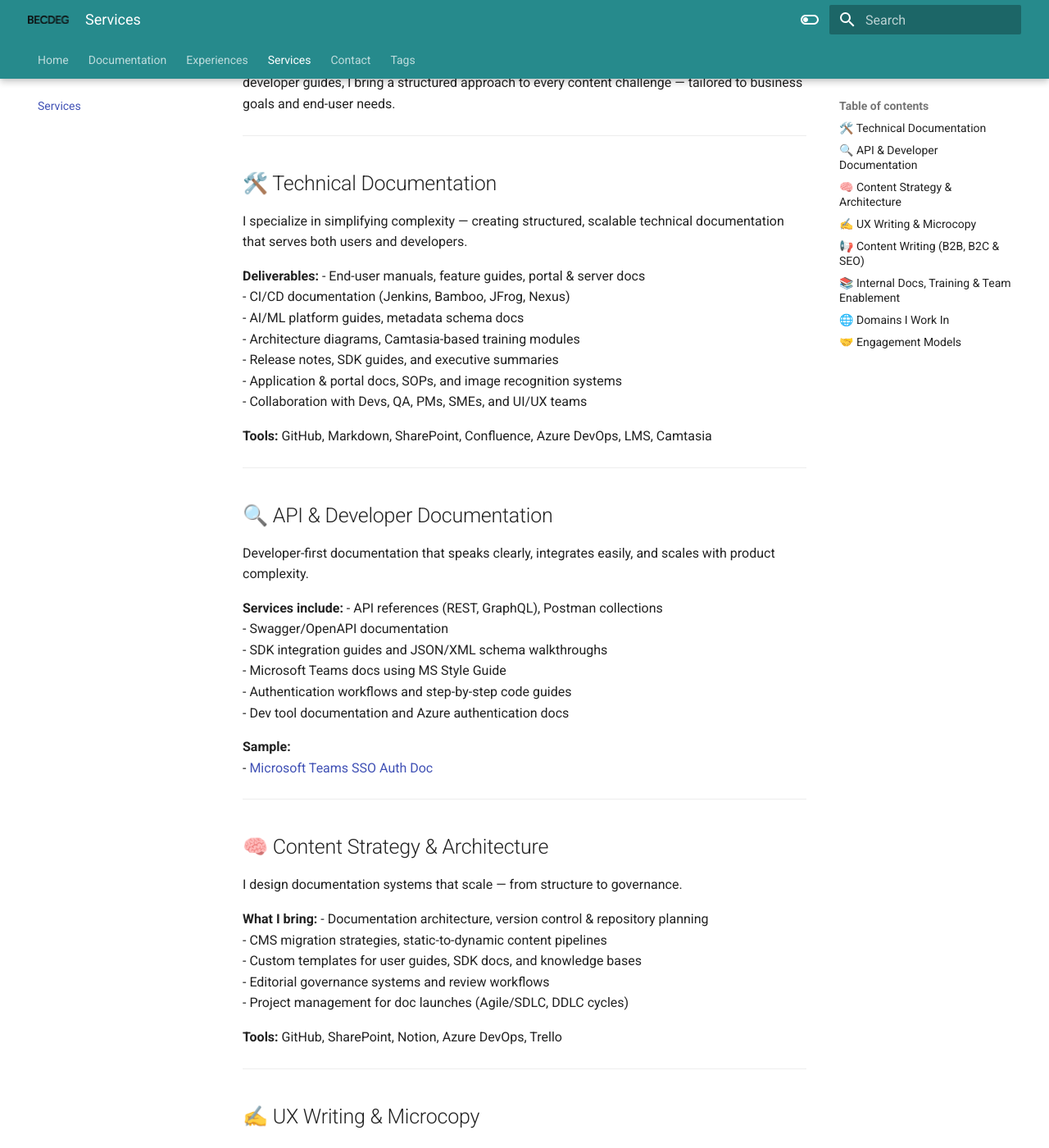
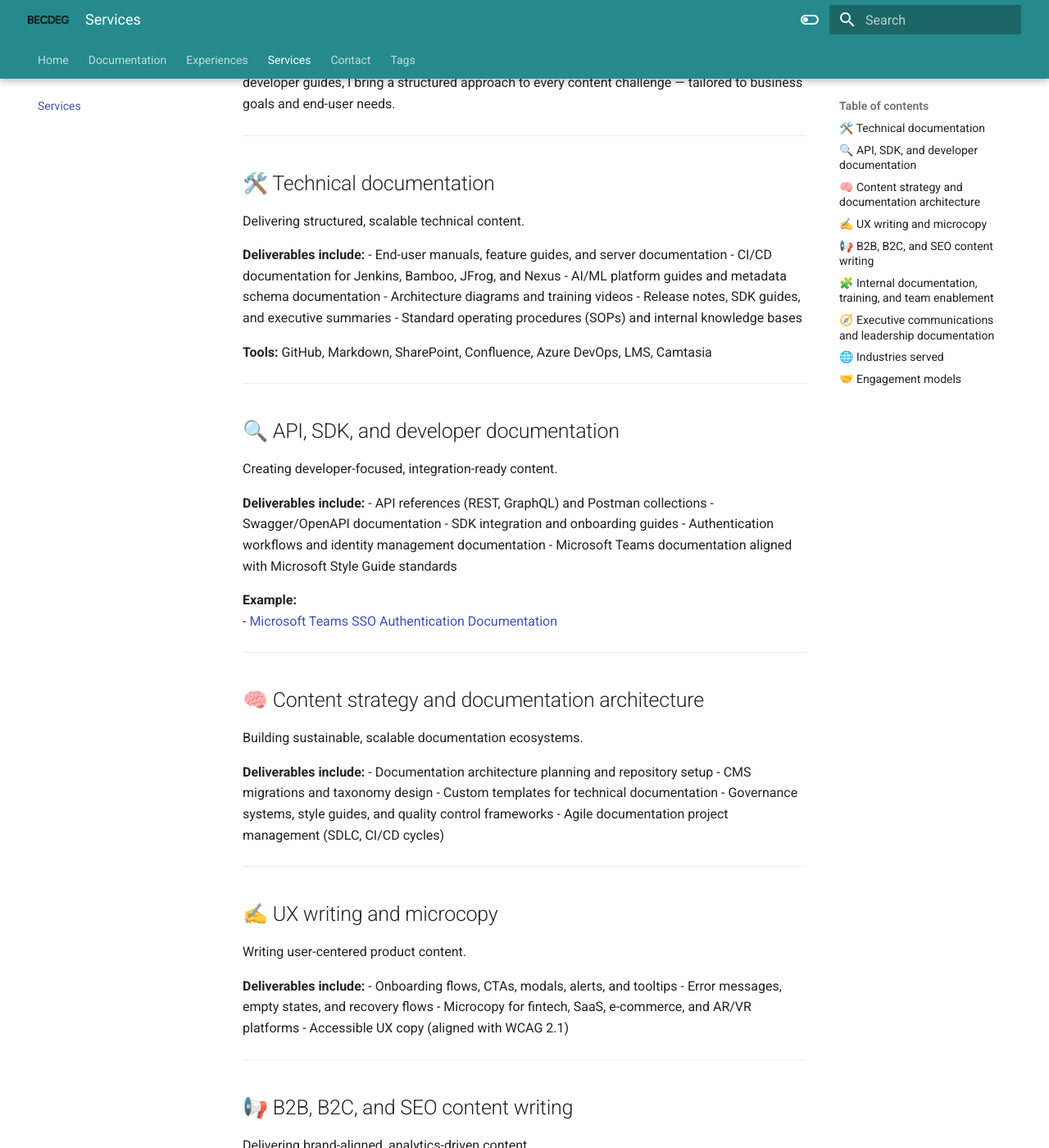
Before and after one commit to harshkanth/Becdeg-docs, an MkDocs documentation site: the page built from docs/services.md, in a window 1280 px wide and 1400 px high, scrolled down 232 px. Shown: the whole window at 82% size. Built offline with MkDocs 1.6.1 and Material for MkDocs 9.7.7, drawn with Linux system fonts in a browser that asks for light colours; some of the changed text lies outside the part shown.

Commit message:
new updates

```diff
--- a/docs/services.md
+++ b/docs/services.md
@@ -6,114 +6,116 @@ From building full-scale documentation systems to writing SEO blogs, UX microcop
 
 ---
 
-## 🛠️ Technical Documentation
+## 🛠️ Technical documentation
 
-I specialize in simplifying complexity — creating structured, scalable technical documentation that serves both users and developers.
+Delivering structured, scalable technical content.
 
-**Deliverables:**
-- End-user manuals, feature guides, portal & server docs
-- CI/CD documentation (Jenkins, Bamboo, JFrog, Nexus)
-- AI/ML platform guides, metadata schema docs
-- Architecture diagrams, Camtasia-based training modules
+**Deliverables include:**
+- End-user manuals, feature guides, and server documentation
+- CI/CD documentation for Jenkins, Bamboo, JFrog, and Nexus
+- AI/ML platform guides and metadata schema documentation
+- Architecture diagrams and training videos
 - Release notes, SDK guides, and executive summaries
-- Application & portal docs, SOPs, and image recognition systems
-- Collaboration with Devs, QA, PMs, SMEs, and UI/UX teams
+- Standard operating procedures (SOPs) and internal knowledge bases
 
 **Tools:** GitHub, Markdown, SharePoint, Confluence, Azure DevOps, LMS, Camtasia
 
 ---
 
-## 🔍 API & Developer Documentation
+## 🔍 API, SDK, and developer documentation
 
-Developer-first documentation that speaks clearly, integrates easily, and scales with product complexity.
+Creating developer-focused, integration-ready content.
 
-**Services include:**
-- API references (REST, GraphQL), Postman collections
+**Deliverables include:**
+- API references (REST, GraphQL) and Postman collections
 - Swagger/OpenAPI documentation
-- SDK integration guides and JSON/XML schema walkthroughs
-- Microsoft Teams docs using MS Style Guide
-- Authentication workflows and step-by-step code guides
-- Dev tool documentation and Azure authentication docs
+- SDK integration and onboarding guides
+- Authentication workflows and identity management documentation
+- Microsoft Teams documentation aligned with Microsoft Style Guide standards
 
-**Sample:**
-- [Microsoft Teams SSO Auth Doc](https://docs.microsoft.com/en-us/microsoftteams/platform/bots/how-to/authentication/auth-aad-sso-bots)
+**Example:**
+- [Microsoft Teams SSO Authentication Documentation](https://learn.microsoft.com/en-us/microsoftteams/platform/bots/how-to/authentication/auth-aad-sso-bots)
 
 ---
 
-## 🧠 Content Strategy & Architecture
+## 🧠 Content strategy and documentation architecture
 
-I design documentation systems that scale — from structure to governance.
+Building sustainable, scalable documentation ecosystems.
 
-**What I bring:**
-- Documentation architecture, version control & repository planning
-- CMS migration strategies, static-to-dynamic content pipelines
-- Custom templates for user guides, SDK docs, and knowledge bases
-- Editorial governance systems and review workflows
-- Project management for doc launches (Agile/SDLC, DDLC cycles)
-
-**Tools:** GitHub, SharePoint, Notion, Azure DevOps, Trello
+**Deliverables include:**
+- Documentation architecture planning and repository setup
+- CMS migrations and taxonomy design
+- Custom templates for technical documentation
+- Governance systems, style guides, and quality control frameworks
+- Agile documentation project management (SDLC, CI/CD cycles)
 
 ---
 
-## ✍️ UX Writing & Microcopy
+## ✍️ UX writing and microcopy
 
-I write for the interface with empathy and clarity — making product experiences seamless and human.
+Writing user-centered product content.
 
-**Deliverables:**
-- Tooltips, onboarding flows, modals, alerts, and CTAs
-- Mobile UX copy (Touch'N'Go), fintech microcopy, and web UIs
-- Error messages, confirmation dialogs, and empty state content
-- Writing for AR/VR and autonomous retail platforms
+**Deliverables include:**
+- Onboarding flows, CTAs, modals, alerts, and tooltips
+- Error messages, empty states, and recovery flows
+- Microcopy for fintech, SaaS, e-commerce, and AR/VR platforms
+- Accessible UX copy (aligned with WCAG 2.1)
 
 ---
 
-## 📢 Content Writing (B2B, B2C & SEO)
+## 📢 B2B, B2C, and SEO content writing
 
-Clear, brand-aligned writing for web, marketing, and product storytelling.
+Delivering brand-aligned, analytics-driven content.
 
-**Writing Scope:**
-- SEO blogs, whitepapers, case studies
-- Landing pages, product descriptions, requirement docs
-- Ghostwriting for Amazon, BMW USA, Western Union
-- Content audits, keyword planning, and analytics-based writing
-- Tone consistency across cross-channel platforms
-
-**Tools:** WordPress, Google Docs, SEMrush, Grammarly, Figma
+**Deliverables include:**
+- SEO blogs, whitepapers, and case studies
+- Landing pages and product descriptions
+- Requirement documentation and RFP content
+- Ghostwriting for major brands
+- Content audits, keyword planning, and SEO optimization
 
 ---
 
-## 📚 Internal Docs, Training & Team Enablement
+## 🧩 Internal documentation, training, and team enablement
 
-Documentation leadership means enabling others — I create systems for sustainability.
+Developing internal knowledge management systems.
 
-**Team-focused content:**
-- Internal wikis, knowledge bases, and SOPs
-- Camtasia-based training videos and LMS content
-- Peer reviews, doc QA, feedback systems, and team mentoring
-- Template creation for cross-team consistency
-- Collaboration across BA, UI, QA, PM, UAT, and Dev teams globally
+**Deliverables include:**
+- SOPs, internal wikis, and playbooks
+- Training videos and LMS course material
+- Documentation quality assurance (QA) systems
+- Cross-functional collaboration with development and product teams
 
 ---
 
-## 🌐 Domains I Work In
+## 🧭 Executive communications and leadership documentation
 
-- SaaS & Platform Services
-- AI / ML / Automation / Metadata
-- Fintech & Insurtech
-- Retail Tech, Image Recognition, AR/VR
-- Automotive UX & Cloud Infrastructure
-- E-commerce, Education, and Consumer Tech
+Supporting strategic communications across teams.
+
+**Deliverables include:**
+- Executive summaries and leadership updates
+- Strategic documentation for internal and external stakeholders
+- Client presentation content and board reports
 
 ---
 
-## 🤝 Engagement Models
+## 🌐 Industries served
 
-- 🔧 Full-time & long-term strategic roles
-- 🛠 Contract-based & freelance support
-- 🧭 Documentation architecture consulting
-- 🧑‍🏫 Content leadership and team mentoring
-- ✍️ Short-term technical writing or UX copy projects
+- SaaS, platform services, and cloud infrastructure
+- AI, ML, automation, and metadata
+- Fintech, banking, and insurtech
+- Retail technology, AR/VR, and e-commerce
+- Automotive UX and smart mobility
+- Education technology and consumer applications
 
-If you’re looking to **build, scale, or elevate your documentation**, let’s talk.
+---
 
-📫 Visit the [Contact](contact.md) page to connect directly.
+## 🤝 Engagement models
+
+- Full-time and strategic consulting roles
+- Contract and freelance project support
+- Documentation system design and architecture
+- Content leadership and mentorship
+- Specialized technical and UX writing engagements
+
+📫 Visit the [Contact](contact.md) page to connect.
```
Also changed, not shown: docs/experience.md (+1 -1 lines).
